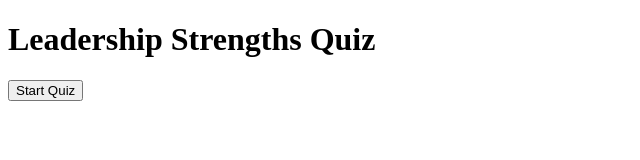
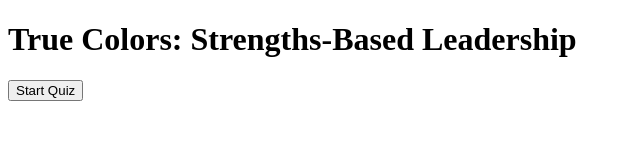
Before and after one commit to aschn464/true-colors, a plain HTML site: page index.html in a window 1280 px wide. Shown: the whole page, without its empty margins (0-640 px from the left). Drawn offline with Linux system fonts and the light colour scheme.

Commit message:
Update index.html

```diff
--- a/index.html
+++ b/index.html
@@ -8,7 +8,7 @@
 </head>
 <body>
   <div id="intro">
-    <h1>Leadership Strengths Quiz</h1>
+    <h1>True Colors: Strengths-Based Leadership</h1>
     <button id="begin-quiz">Start Quiz</button>
   </div>
 
```
